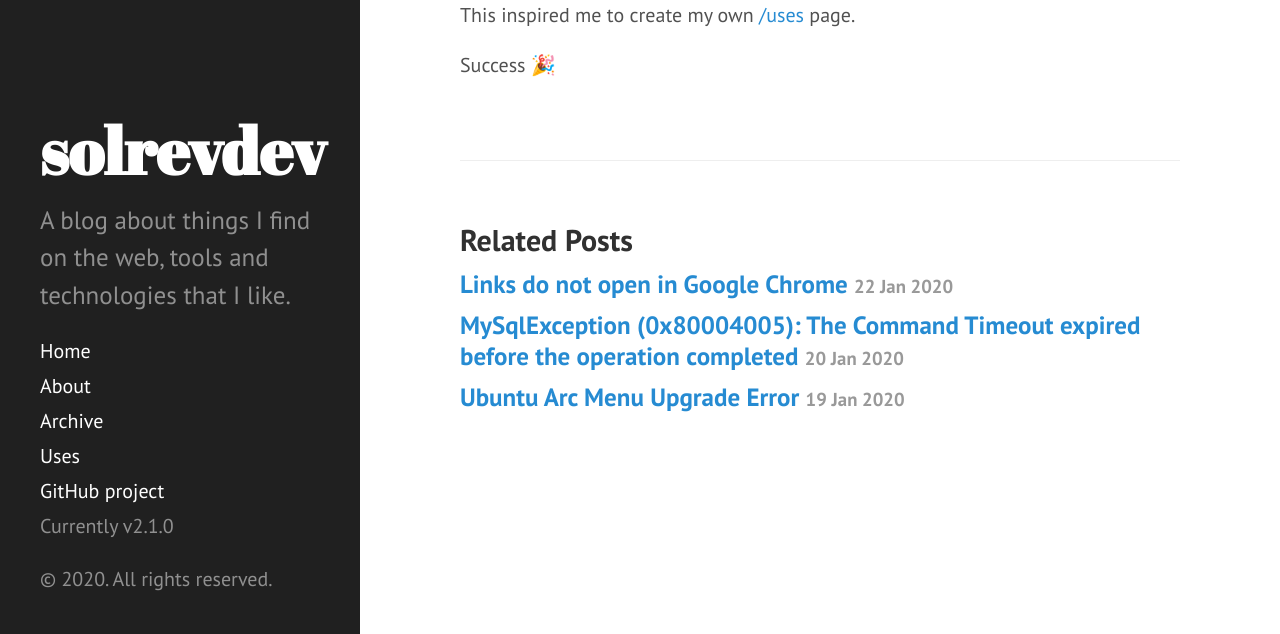
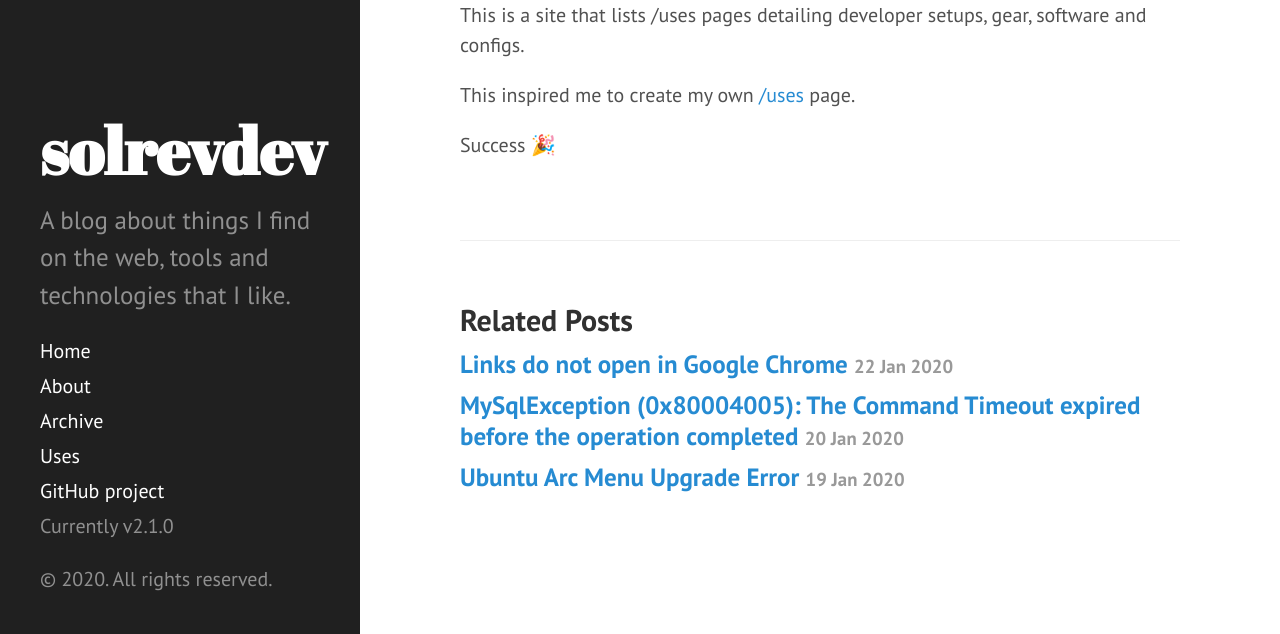
Before and after one commit to solrevdev/solrevdev.github.io, a Jekyll site: the page built from _posts/2020-01-23-my-uses-page-with-my-setup-gear-software-and-config.md, in a window 1280 px wide and 1314 px high. Shown: the part 680-1314 px from the top of the window. Built offline with Jekyll 4.4.1, drawn with Linux system fonts in a browser that asks for light colours.

Commit message:
Update 2020-01-23-my-uses-page-with-my-setup-gear-software-and-config.md

```diff
--- a/_posts/2020-01-23-my-uses-page-with-my-setup-gear-software-and-config.md
+++ b/_posts/2020-01-23-my-uses-page-with-my-setup-gear-software-and-config.md
@@ -17,6 +17,8 @@ I was recently listening to an [episode of syntax.fm](https://syntax.fm/show/215
 
 ![uses.tech](https://i.imgur.com/rBdR6B6.gif)
 
+This is a site that lists /uses pages detailing developer setups, gear, software and configs.
+
 This inspired me to create my own [/uses](https://solrevdev.com/uses/) page.
 
 Success 🎉
```
